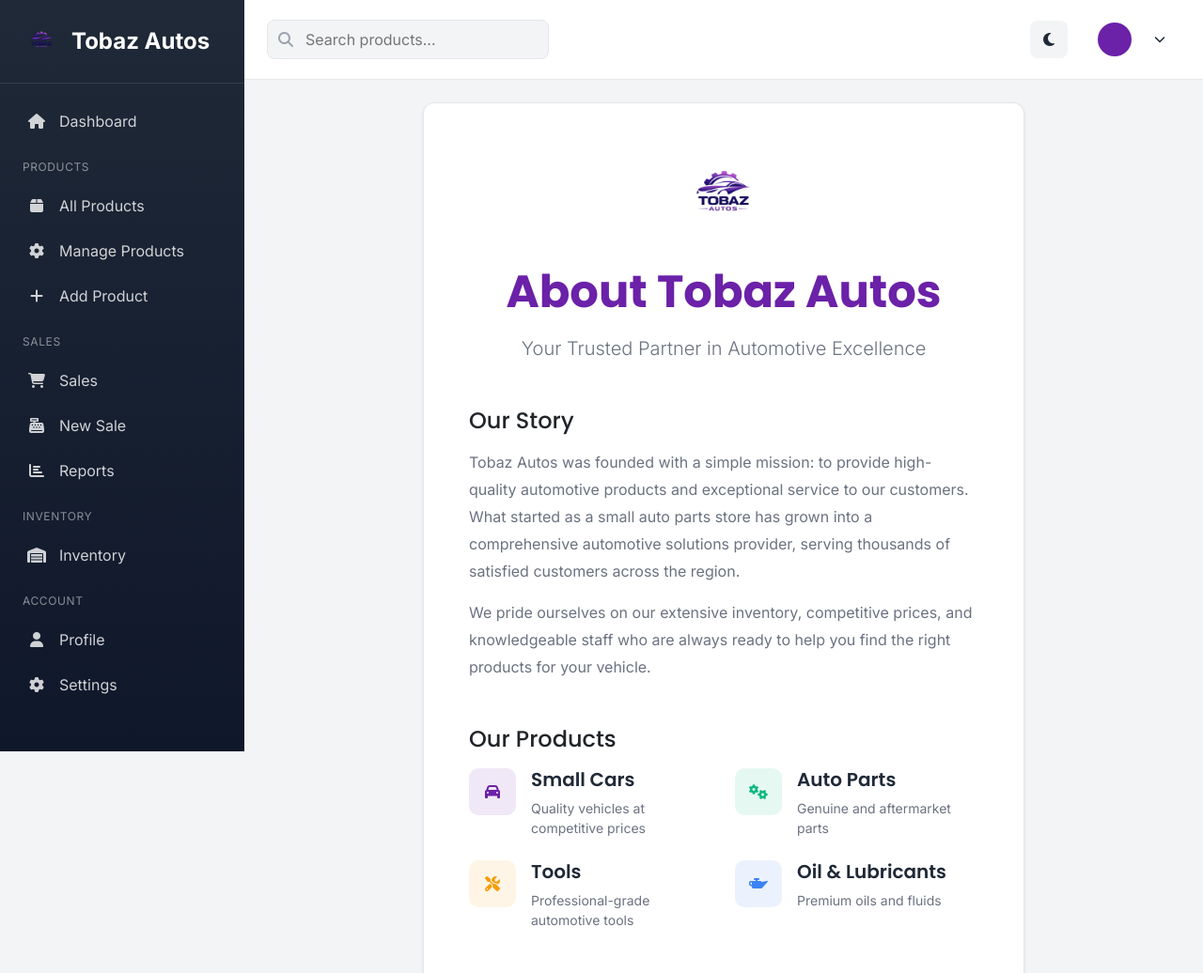
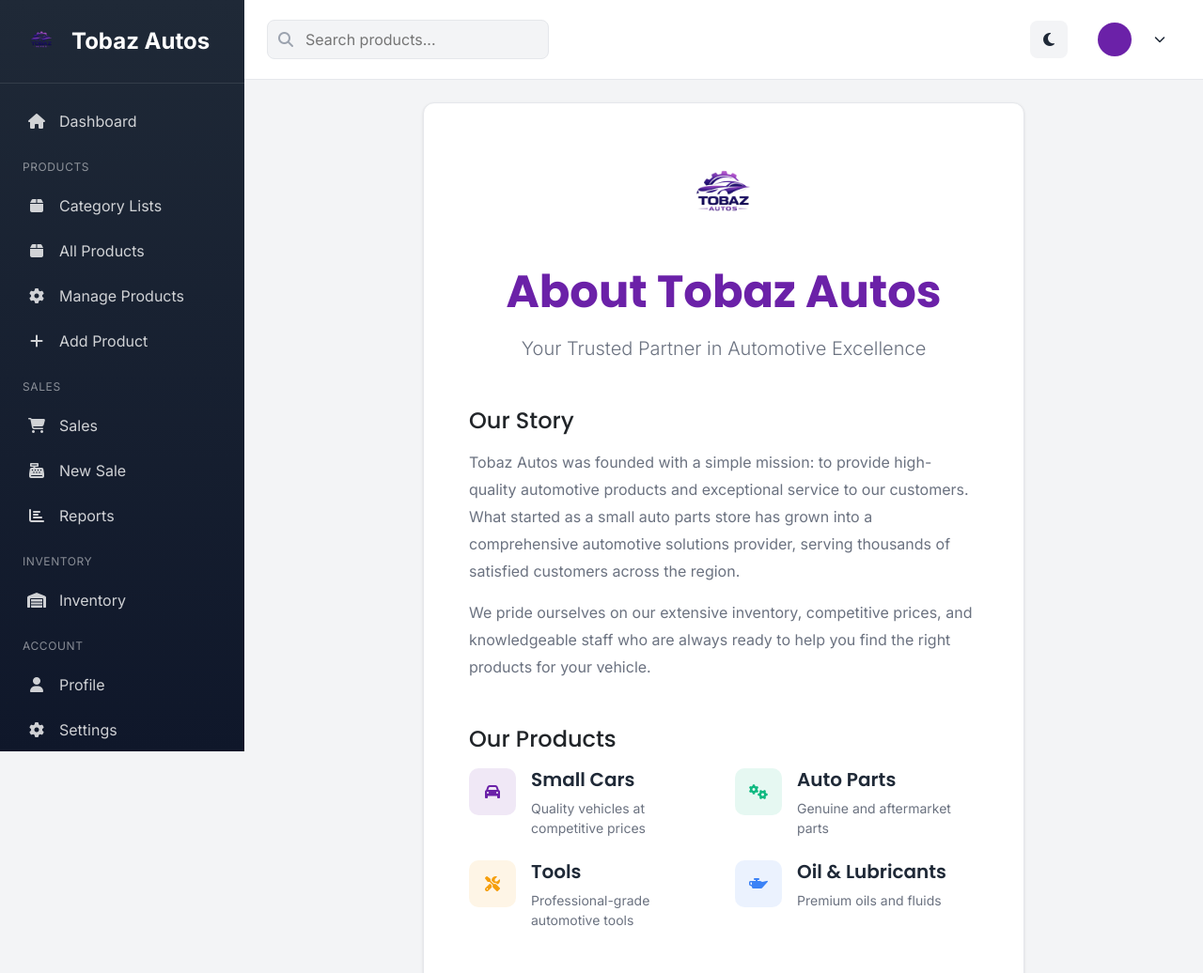
Before and after one commit to Christian-39/tobaz-autos-ltd, a Django app: page /about/ in a window 1280 px wide. Shown: the top 1036 px of the page at 94% size. Run offline with Django 4.2, Linux system fonts and the light colour scheme.

Commit message:
Update base.html

```diff
--- a/templates/base.html
+++ b/templates/base.html
@@ -622,6 +622,10 @@
             </a>
 
             <div class="sidebar-section-title">Products</div>
+            <a href="{% url 'products:category_detail' %}" class="sidebar-nav-item {% if 'product' in request.resolver_match.url_name %}active{% endif %}">
+                <i class="fas fa-box"></i>
+                <span>Category Lists</span>
+            </a>
             <a href="{% url 'products:product_list' %}" class="sidebar-nav-item {% if 'product' in request.resolver_match.url_name %}active{% endif %}">
                 <i class="fas fa-box"></i>
                 <span>All Products</span>
```
